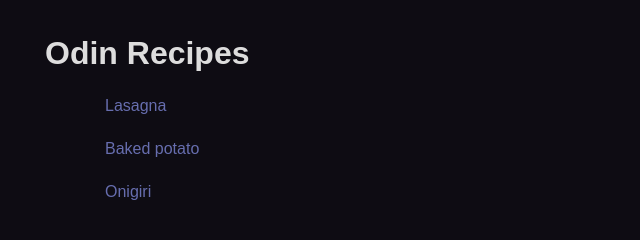
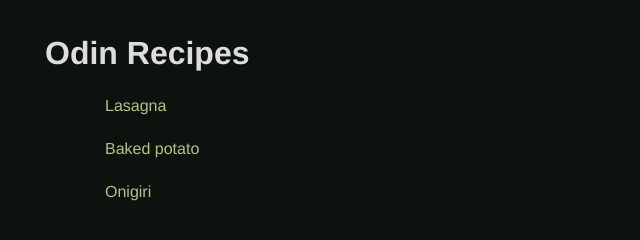
Before and after one commit to sophienarain/odin-recipes, a plain HTML site: page index.html in a window 1280 px wide. Shown: the whole page, without its empty margins (0-640 px from the left). Drawn offline with Linux system fonts and the light colour scheme.

Commit message:
Change colors and transitions on styles.css

```diff
--- a/styles.css
+++ b/styles.css
@@ -1,7 +1,7 @@
 * {
-    background-color: #0e0c13;
+    background-color: #0c130e;
     color: rgb(221, 221, 221);
-    font-family: arial;
+    font-family: helvetica, roboto, sans-serif;
     margin: 10px;
 }
 
@@ -12,11 +12,13 @@ h1, h2, p, li {
 a {
     text-decoration: none;
     transition: color 1s;
-    color: rgb(103, 110, 175);
+    transition: font-size 1s;
+    color: rgb(183, 192, 133);
 }
 
 a:hover {
     color: rgb(255, 255, 255);
+    font-size: 1.25rem;
 }
 
 img {
```
